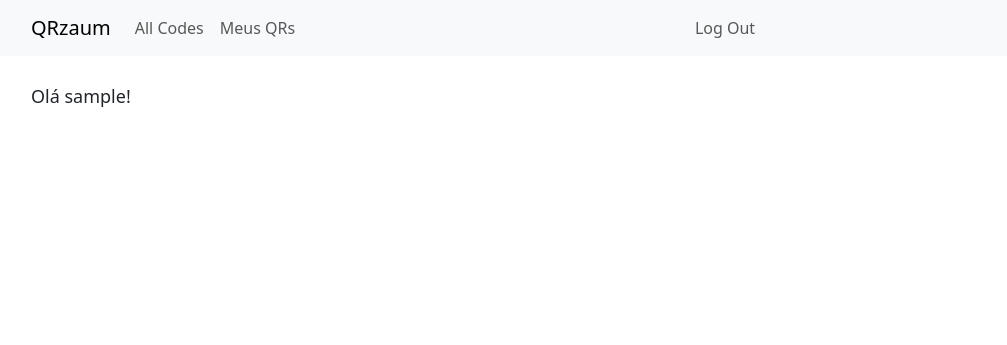
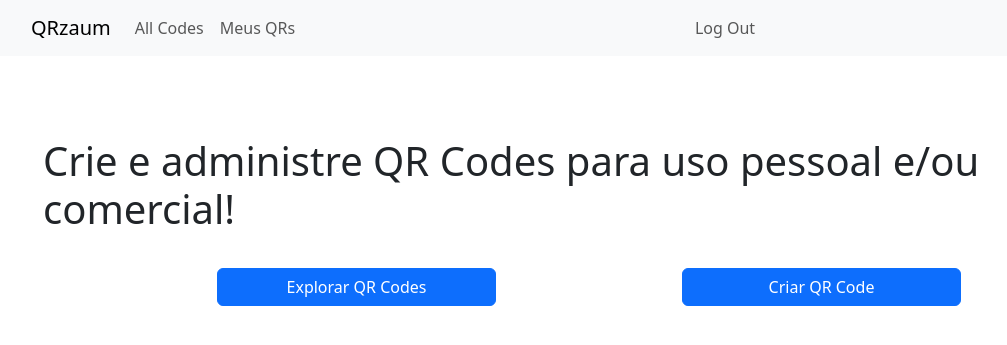
Before and after one commit to leogiuris/QRzaum, a Django app: page / in a window 1280 px wide. Shown: the top 345 px of the page, without its empty margins (51-1058 px from the left). Run offline with Django 4.2, Linux system fonts and the light colour scheme; the visitor is signed in with stand-in values (Sample User, id 1).

Commit message:
homepage atualizada

```diff
--- a/QRzaum/templates/QRzaum/index.html
+++ b/QRzaum/templates/QRzaum/index.html
@@ -2,9 +2,21 @@
 {% load static %}
 {% block title %}QRzaum{% endblock %}
 {% block content %}
-{% if user.is_authenticated %}
-  Olá {{ user.username }}!
-{% else %}
-  <a href="{% url 'login' %}"></a>
-{% endif %}
+
+<br>
+<br>
+<div class="container">
+  <H1> Crie e administre QR Codes para uso pessoal e/ou comercial!</H1>
+  <br>
+  <div class="row justify-content-evenly">
+    <a href="{% url 'qrcodes:lista-qrcodes' %}" class="btn btn-primary col-md-3">Explorar QR Codes</a>
+    {% if user.is_authenticated %}
+    <a href="{% url 'qrcodes:lista-qrcodes' %}" class="btn btn-primary col-md-3">Criar QR Code</a>
+    {% else %}
+    <a href="{% url 'login' %}" class="btn btn-primary col-md-3">Criar QR Code</a>
+    {% endif %}
+
+  </div>
+</div>
+
 {% endblock %}
```
Also changed, not shown: qrcodes/templates/qrcodes/listUserQR.html (+4 -4 lines).
